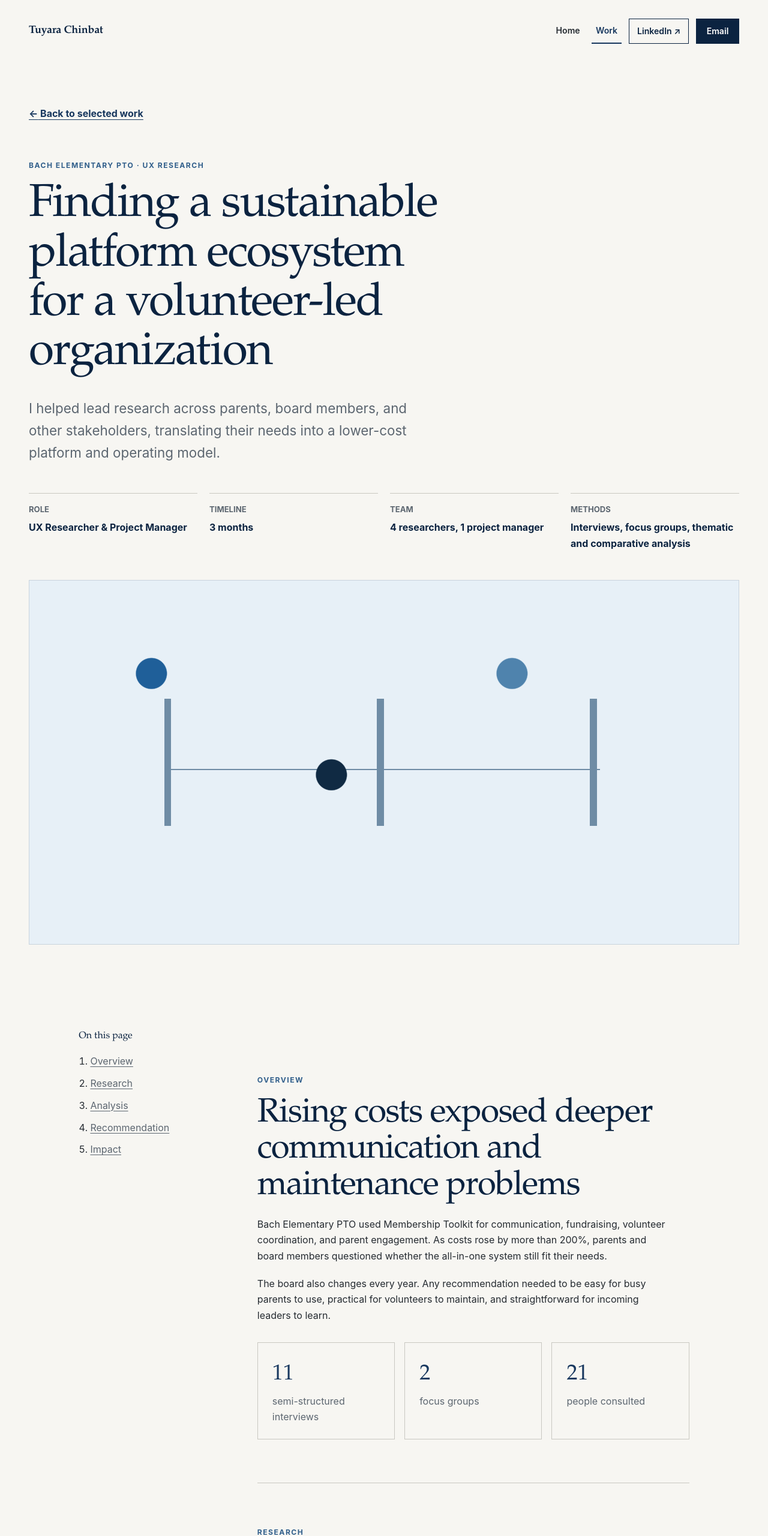
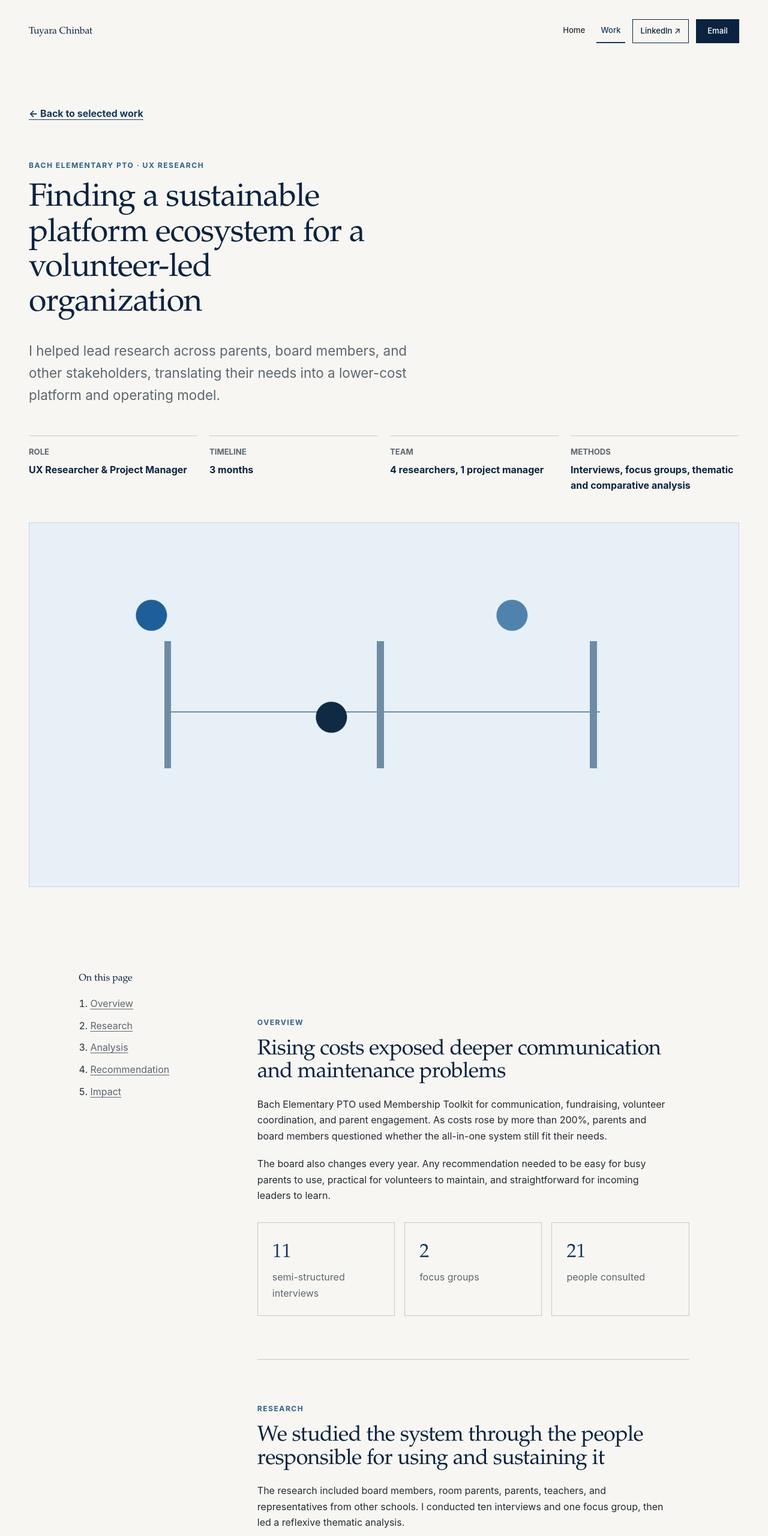
Before and after one commit to tuyarach/portfolio, a plain HTML site: page bach-pto.html in a window 1280 px wide. Shown: the top 2561 px of the page at 60% size. Drawn offline with Linux system fonts and the light colour scheme.

Commit message:
Refine portfolio typography scale
Reduce heading sizes and use lighter serif weights to better match the restrained editorial reference across home and case-study pages.

```diff
--- a/styles.css
+++ b/styles.css
@@ -69,8 +69,8 @@ a:hover { text-decoration-thickness: 0.15em; }
 .wordmark {
   color: var(--navy-strong);
   font-family: "Iowan Old Style", "Palatino Linotype", Baskerville, Georgia, serif;
-  font-size: 1.12rem;
-  font-weight: 600;
+  font-size: 1rem;
+  font-weight: 500;
   letter-spacing: -0.01em;
   text-decoration: none;
 }
@@ -89,8 +89,8 @@ a:hover { text-decoration-thickness: 0.15em; }
   display: inline-block;
   padding: 0.5rem 0.45rem;
   color: var(--ink);
-  font-size: 0.88rem;
-  font-weight: 600;
+  font-size: 0.82rem;
+  font-weight: 550;
   text-decoration: none;
   border-bottom: 2px solid transparent;
 }
@@ -132,15 +132,15 @@ h1, h2, h3 {
   margin-top: 0;
   color: var(--navy-strong);
   font-family: "Iowan Old Style", "Palatino Linotype", Baskerville, Georgia, serif;
-  font-weight: 500;
-  letter-spacing: -0.025em;
-  line-height: 1.07;
+  font-weight: 400;
+  letter-spacing: -0.018em;
+  line-height: 1.08;
 }
 
-h1 { max-width: 17ch; margin-bottom: 3.5rem; font-size: clamp(3rem, 7.4vw, 6.7rem); }
+h1 { max-width: 21ch; margin-bottom: 3.25rem; font-size: clamp(2.55rem, 5.4vw, 4.4rem); }
 h1 em { color: var(--blue); font-weight: inherit; }
-h2 { margin-bottom: 1.25rem; font-size: clamp(2.1rem, 4.4vw, 3.8rem); }
-h3 { margin-bottom: 0.75rem; font-size: clamp(1.5rem, 2.5vw, 2rem); }
+h2 { margin-bottom: 1.25rem; font-size: clamp(1.7rem, 2.8vw, 2.5rem); }
+h3 { margin-bottom: 0.75rem; font-size: clamp(1.3rem, 2vw, 1.7rem); }
 
 p { margin-block: 0 1.25rem; }
 
@@ -227,7 +227,7 @@ p { margin-block: 0 1.25rem; }
 .project-kicker > span { color: var(--muted); font-family: "Iowan Old Style", "Palatino Linotype", Baskerville, Georgia, serif; font-size: 0.95rem; }
 .project-kicker .project-meta { margin: 0; font-size: 0.78rem; font-weight: 650; letter-spacing: 0.05em; text-transform: uppercase; }
 
-.project-copy h3 { margin-top: 1.5rem; font-size: clamp(2rem, 3.8vw, 3.2rem); }
+.project-copy h3 { margin-top: 1.5rem; font-size: clamp(1.7rem, 2.7vw, 2.3rem); }
 
 .metric-list {
   display: grid;
@@ -239,7 +239,7 @@ p { margin-block: 0 1.25rem; }
 }
 
 .metric-list li { padding-top: 1rem; border-top: 2px solid var(--navy); }
-.metric-list strong { display: block; color: var(--navy); font-family: "Iowan Old Style", "Palatino Linotype", Baskerville, Georgia, serif; font-size: 2rem; font-weight: 500; }
+.metric-list strong { display: block; color: var(--navy); font-family: "Iowan Old Style", "Palatino Linotype", Baskerville, Georgia, serif; font-size: 1.75rem; font-weight: 400; }
 .metric-list span { display: block; color: var(--muted); font-size: 0.92rem; }
 
 .text-link, .back-link {
@@ -253,7 +253,7 @@ p { margin-block: 0 1.25rem; }
 .footer-inner p { margin: 0; font-size: 0.85rem; }
 
 .case-hero { padding-block: 4.5rem 6rem; }
-.case-hero h1 { max-width: 18ch; margin-bottom: 2rem; font-size: clamp(2.9rem, 6vw, 5.8rem); }
+.case-hero h1 { max-width: 22ch; margin-bottom: 2rem; font-size: clamp(2.3rem, 4.2vw, 3.8rem); }
 .back-link { display: inline-block; margin-bottom: 4rem; }
 
 .project-facts {
@@ -299,7 +299,7 @@ blockquote p { margin: 0; }
 .callout-grid { display: grid; grid-template-columns: repeat(2, 1fr); gap: 1rem; margin-top: 2rem; }
 .callout-grid.three-up { grid-template-columns: repeat(3, 1fr); }
 .callout-grid div { padding: 1.5rem; border: 1px solid var(--line); border-radius: 0; background: transparent; }
-.callout-grid strong { display: block; color: var(--navy); font-family: "Iowan Old Style", "Palatino Linotype", Baskerville, Georgia, serif; font-size: 2.25rem; font-weight: 500; }
+.callout-grid strong { display: block; color: var(--navy); font-family: "Iowan Old Style", "Palatino Linotype", Baskerville, Georgia, serif; font-size: 2rem; font-weight: 400; }
 .callout-grid span { display: block; color: var(--muted); }
 
 .insight-list { padding-left: 1.25rem; }
@@ -316,7 +316,7 @@ tbody th { color: var(--navy-strong); }
 .solution-step > span { color: var(--blue); font-size: 1.1rem; font-weight: 800; }
 
 .impact-stat { margin: 2.5rem 0; padding: 2rem; border-radius: 0; background: var(--navy); color: #fff; }
-.impact-stat strong { display: block; font-size: clamp(3rem, 7vw, 5rem); line-height: 1; }
+.impact-stat strong { display: block; font-family: "Iowan Old Style", "Palatino Linotype", Baskerville, Georgia, serif; font-size: clamp(2.75rem, 5vw, 4rem); font-weight: 400; line-height: 1; }
 .impact-stat span { display: block; margin-top: 0.5rem; font-size: 1.05rem; }
 
 .tool-list { display: grid; grid-template-columns: repeat(2, 1fr); gap: 0.75rem; margin: 2rem 0; }
@@ -338,7 +338,7 @@ tbody th { color: var(--navy-strong); }
   background: transparent;
 }
 .next-project span:first-child { color: var(--muted); font-size: 0.85rem; font-weight: 700; text-transform: uppercase; }
-.next-project a { font-size: clamp(1.4rem, 3vw, 2rem); font-weight: 800; }
+.next-project a { font-family: "Iowan Old Style", "Palatino Linotype", Baskerville, Georgia, serif; font-size: clamp(1.35rem, 2.4vw, 1.8rem); font-weight: 500; }
 
 @media (max-width: 52rem) {
   .header-inner { align-items: flex-start; flex-direction: column; padding-block: 1.1rem; }
```
